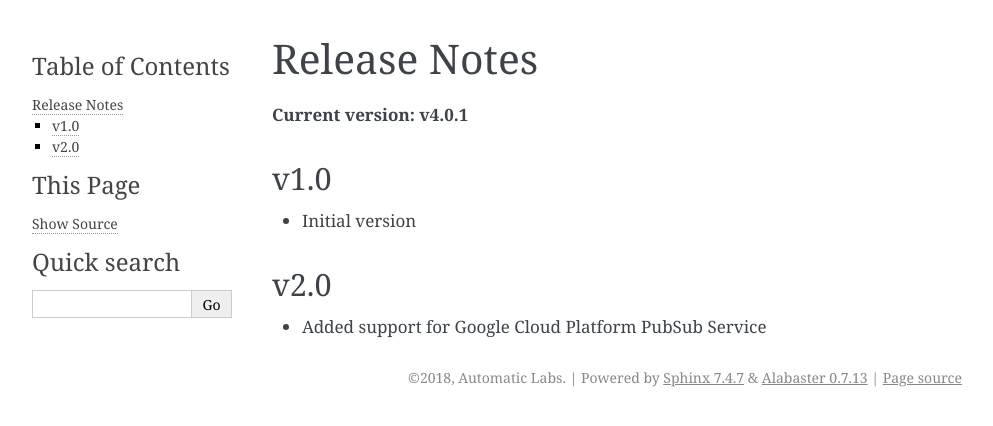
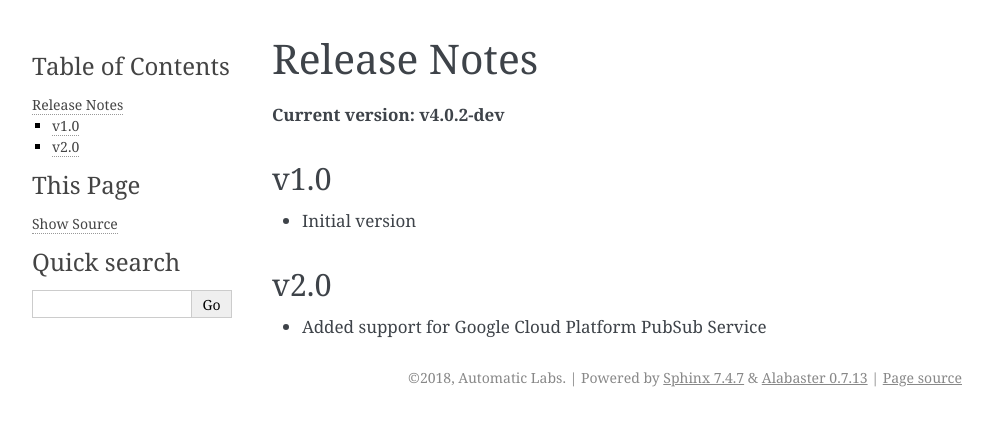
Before and after one commit to cloudchacho/hedwig-python, a Sphinx documentation site: the page built from docs/releases.rst, in a window 1280 px wide. Shown: the top 426 px of the page, without its empty margins (148-1141 px from the left). Built offline with Sphinx 7.4.7, drawn with Linux system fonts in a browser that asks for light colours.

Commit message:
Bump version: 4.0.1 → 4.0.2-dev

```diff
--- a/docs/conf.py
+++ b/docs/conf.py
@@ -32,7 +32,7 @@
 # The short X.Y version
 version = '1.0'
 # The full version, including alpha/beta/rc tags
-release = '4.0.1'
+release = '4.0.2-dev'
 
 
 # -- General configuration ---------------------------------------------------
--- a/docs/releases.rst
+++ b/docs/releases.rst
@@ -1,7 +1,7 @@
 Release Notes
 =============
 
-**Current version: v4.0.1**
+**Current version: v4.0.2-dev**
 
 v1.0
 ~~~~
--- a/hedwig/__init__.py
+++ b/hedwig/__init__.py
@@ -7,4 +7,4 @@
 
 
 # semantic versioning (http://semver.org/)
-VERSION = '4.0.1'
+VERSION = '4.0.2-dev'
```
Also changed, not shown: .bumpversion.cfg.
